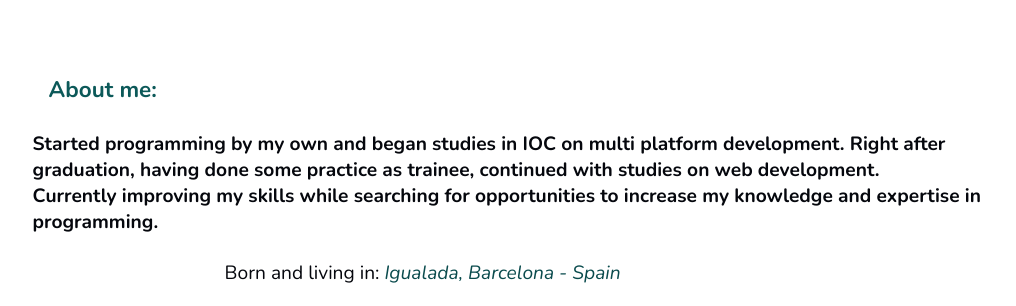
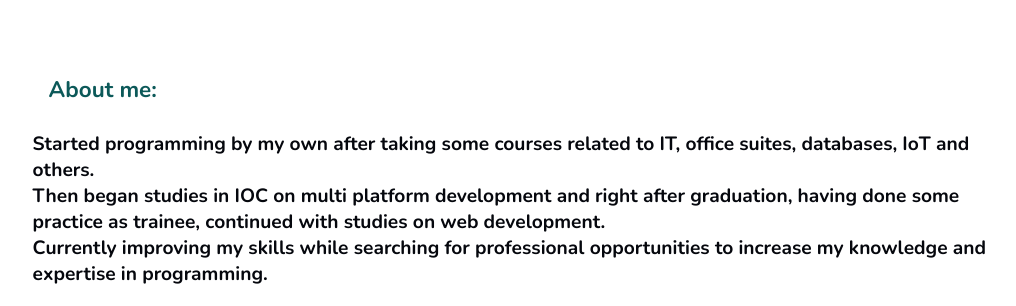
Before and after one commit to rafaelbc-dev/rafaelbc-dev.github.io, a plain HTML site: page index.html in a window 1280 px wide. Shown: the part 900-1206 px from the top of the page, without its empty margins (121-1137 px from the left). Drawn offline with nearby package versions, Linux system fonts and the light colour scheme; a web font is replaced by a local one.

Commit message:
About text updated.

```diff
--- a/index.html
+++ b/index.html
@@ -86,9 +86,11 @@
                 <div id="about-desc">
                     <h3>About me:</h3>
                     <h4>
-                        Started programming by my own and began studies in IOC on multi platform development. Right after graduation, having done some practice as trainee, continued with studies on web development.
+                        Started programming by my own after taking some courses related to IT, office suites, databases, IoT and others.
                         <br>
-                        Currently improving my skills while searching for opportunities to increase my knowledge and expertise in programming.
+                        Then began studies in IOC on multi platform development and right after graduation, having done some practice as trainee, continued with studies on web development.
+                        <br>
+                        Currently improving my skills while searching for professional opportunities to increase my knowledge and expertise in programming.
                     </h4>
                     <p>Born and living in: <span id="about-location">Igualada, Barcelona - Spain</span></p>
                 </div>
```
